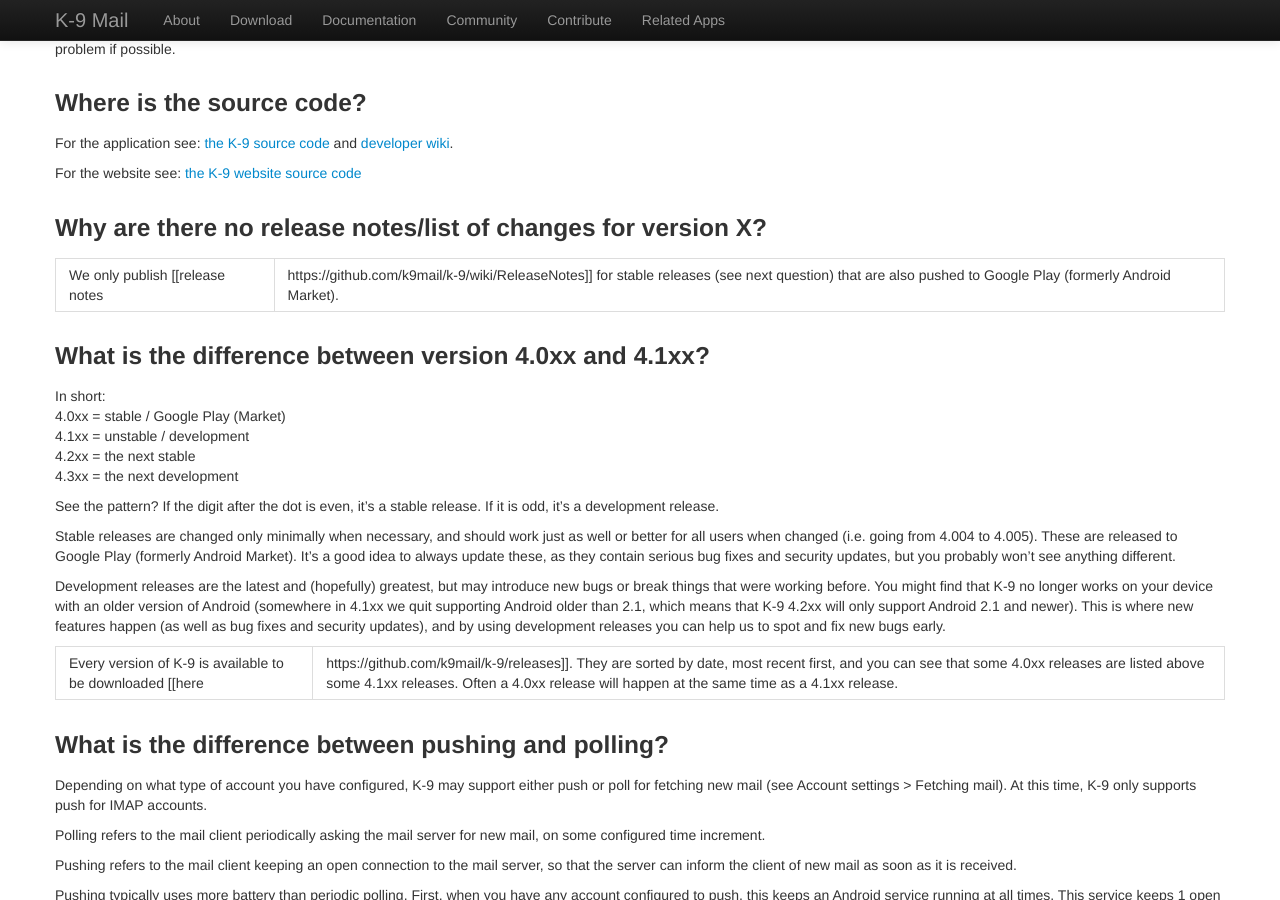
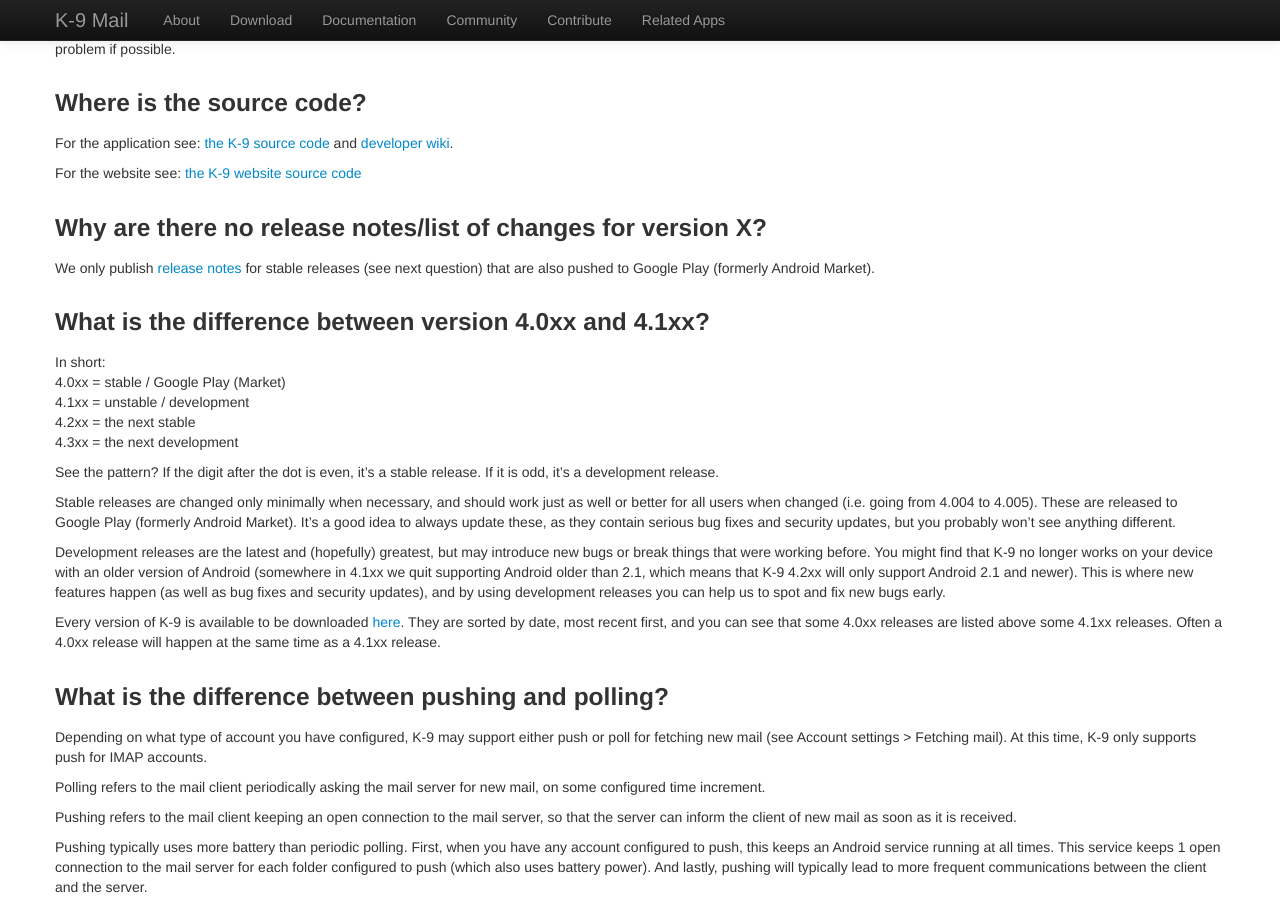
Before and after one commit to k9mail/k9mail.app, a Jekyll site: the page built from documentation/faq.md, in a window 1280 px wide and 900 px high, scrolled down 2397 px. Built offline with Jekyll 4.4.1, drawn with Linux system fonts in a browser that asks for light colours; nearby versions of some CDN libraries.

Commit message:
Update formatting of FAQ

```diff
--- a/documentation/faq.md
+++ b/documentation/faq.md
@@ -133,7 +133,7 @@ For the website see: [the K-9 website source code](https://github.com/k9mail/k9m
 
 ### <a name="anchor13"></a> Why are there no release notes/list of changes for version X?
 
-We only publish [[release notes|https://github.com/k9mail/k-9/wiki/ReleaseNotes]] for stable releases (see next question) that are also pushed to Google Play (formerly Android Market).
+We only publish [release notes](https://github.com/k9mail/k-9/wiki/ReleaseNotes) for stable releases (see next question) that are also pushed to Google Play (formerly Android Market).
 
 ### <a name="anchor13b"></a> What is the difference between version 4.0xx and 4.1xx?
 
@@ -149,7 +149,7 @@ Stable releases are changed only minimally when necessary, and should work just
 
 Development releases are the latest and (hopefully) greatest, but may introduce new bugs or break things that were working before. You might find that K-9 no longer works on your device with an older version of Android (somewhere in 4.1xx we quit supporting Android older than 2.1, which means that K-9 4.2xx will only support Android 2.1 and newer). This is where new features happen (as well as bug fixes and security updates), and by using development releases you can help us to spot and fix new bugs early.
 
-Every version of K-9 is available to be downloaded [[here|https://github.com/k9mail/k-9/releases]]. They are sorted by date, most recent first, and you can see that some 4.0xx releases are listed above some 4.1xx releases. Often a 4.0xx release will happen at the same time as a 4.1xx release.
+Every version of K-9 is available to be downloaded [here](https://github.com/k9mail/k-9/releases). They are sorted by date, most recent first, and you can see that some 4.0xx releases are listed above some 4.1xx releases. Often a 4.0xx release will happen at the same time as a 4.1xx release.
 
 ### <a name="anchor14"></a> What is the difference between pushing and polling?
 
```
